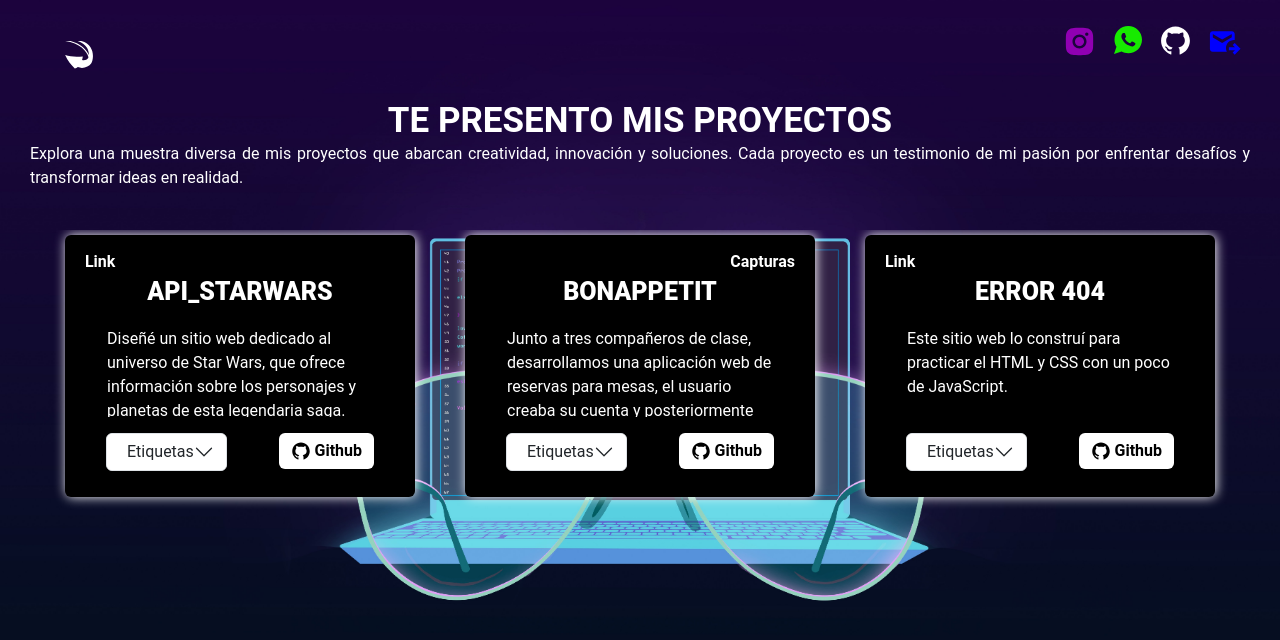
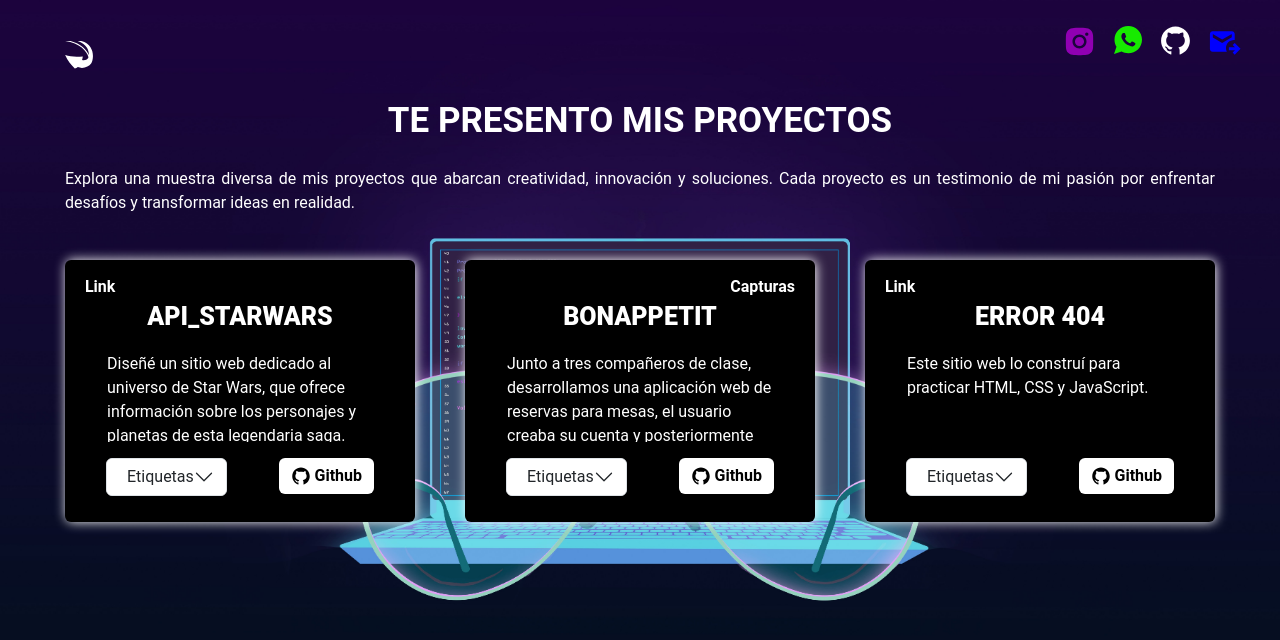
Before and after one commit to Jagudelo1/Mi_Portafolio, a React (Vite) app: page /Proyectos in a window 1280 px wide. Shown: the top 640 px of the page. Built offline with nearby package versions, Linux system fonts and the light colour scheme.

Commit message:
Arreglos generales

```diff
--- a/src/components/Proyectos.jsx
+++ b/src/components/Proyectos.jsx
@@ -25,7 +25,6 @@ import { Fade } from 'react-awesome-reveal';
 export function Proyectos() {
     const ApiStarWars = "https://github.com/Jagudelo1/Api_StarWars";
     const BonAppetit = "https://github.com/Jagudelo1/BonAppetit";
-    // const PelisBro = "https://github.com/Jagudelo1/PelisBro";
     const Error404 = "https://github.com/Jagudelo1/404_Error";
 
     // Links de los proyectos que tienen sitio web
@@ -34,12 +33,12 @@ export function Proyectos() {
 
     return(
         <>
-            <Fade>
-                <div className='ContentProyects'>
+            <Fade className='ContentProyectos'>
+                <div>
                     <Return/>
                     <MisRedes/>
                     <h2 className="TitleProyect">Te Presento Mis Proyectos</h2>
-                    <div className="Proyects">
+                    <div>
                         <div className="ContentDescription">
                             <p>
                                 Explora una muestra diversa de mis proyectos que
@@ -74,9 +73,9 @@ export function Proyectos() {
                             </div>
                             <div>
                                 <Cards title="Error 404"
-                                description="Este sitio web lo construí para practicar el
-                                HTML y CSS con un poco de JavaScript."
-                                etiqueta1="HTML5" etiqueta2="CSS3" etiqueta3="JavaScript"
+                                description="Este sitio web lo construí para practicar
+                                HTML, CSS y JavaScript."
+                                etiqueta1="HTML" etiqueta2="CSS" etiqueta3="JavaScript"
                                 github={Error404} link={Error404_Link}
                                 />
                             </div>
--- a/src/css/Proyectos.css
+++ b/src/css/Proyectos.css
@@ -1,7 +1,9 @@
 .ContentCards{
     display: grid;
     grid-template-columns: auto auto auto;
-    margin: 40px;
+    margin-top: 40px;
+    margin-left: 40px;
+    margin-right: 40px;
 }
 
 @media (max-width: 1220px){
@@ -20,31 +22,12 @@
 }
 
 .ContentDescription{
-    margin: 0 30px;
+    padding: 25px 65px 0;
 }
 
 .ContentDescription p{
     text-align: justify;
     color: #fff;
-}
-
-@media (min-width: 1126px){
-    .ContentCards{
-        height: 380px;
-        overflow-y: auto;
-    }
-
-    .ContentCards::-webkit-scrollbar {
-        width: 4px;
-    }
-
-    .ContentCards::-webkit-scrollbar-track {
-      background-color: #fff;
-    }
-
-    .ContentCards::-webkit-scrollbar-thumb {
-      background-color: #888;
-    }
 }
 
 @media (max-width: 840px){
```
